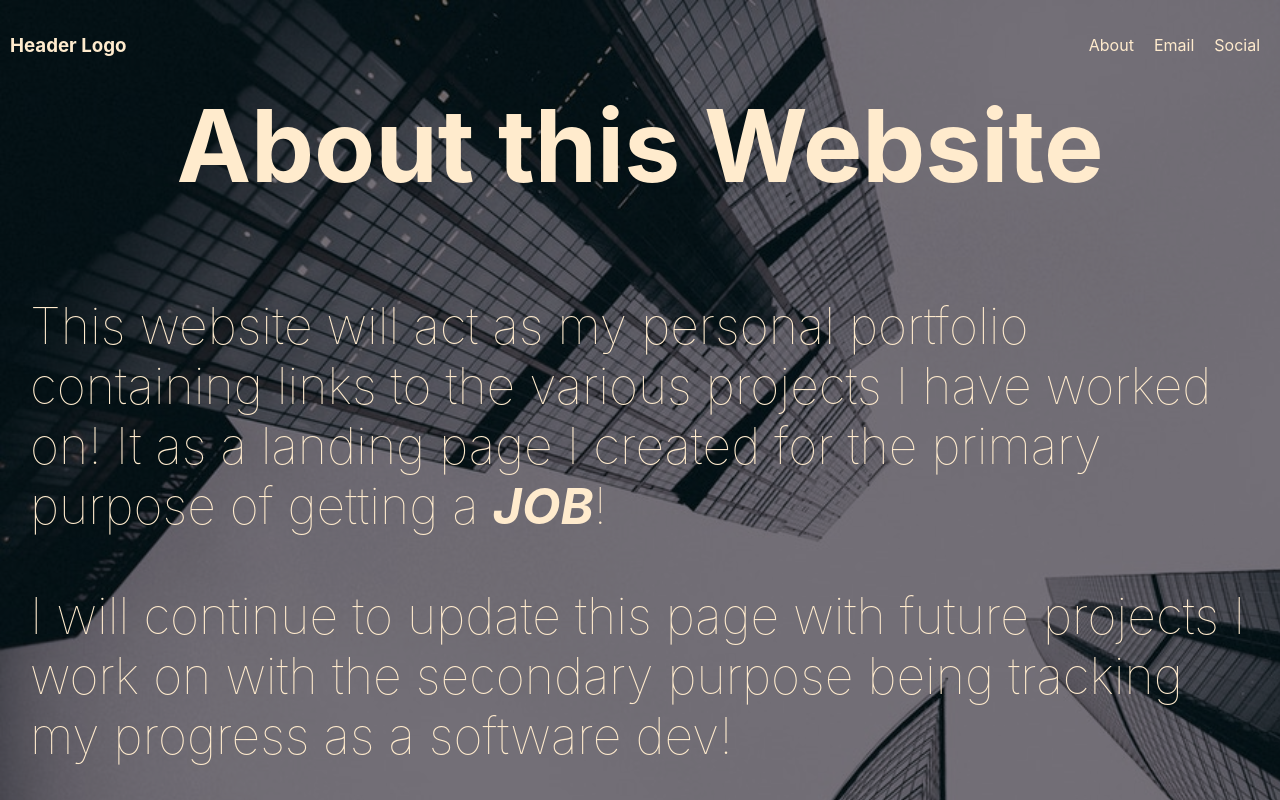
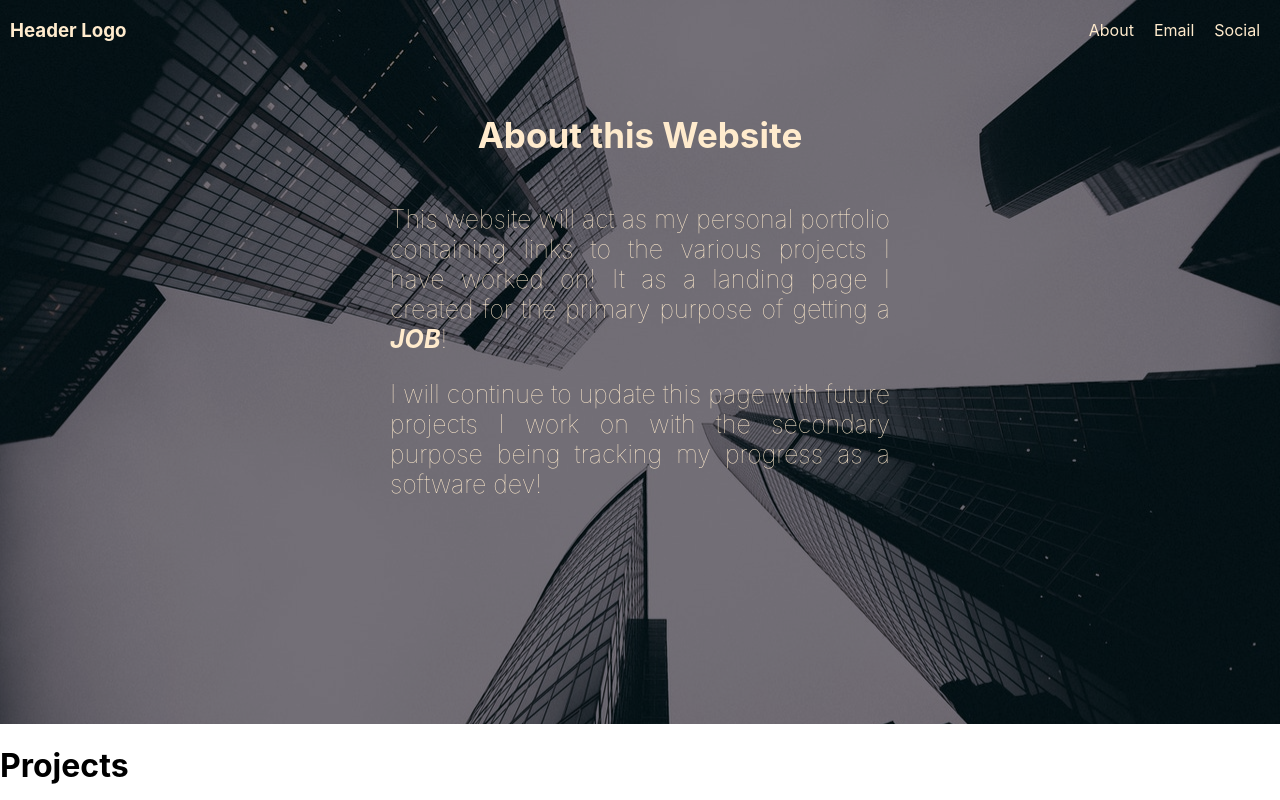
Before and after one commit to adrey1975/Landing-Page, a plain HTML site: page Main/index.html in a window 1280 px wide. Shown: the top 800 px of the page. Drawn offline with Linux system fonts and the light colour scheme.

Commit message:
More CSS changes

```diff
--- a/Main/CSS/styles.css
+++ b/Main/CSS/styles.css
@@ -12,24 +12,26 @@ body{
     background-size: cover;
     background-blend-mode: multiply;
 
-    padding-top: 15px;
-    padding-bottom: 400px;
+    padding-top: 0px;
+    padding-bottom: 200px;
 }
 
 .about-container{
     display: flex;
     flex-direction: column;
-    align-items: center;
+    align-items:center;
+    justify-content: center;
+    padding-top: 30px;
+
 }
 
 .header-for-about{
-    font-size: 100px;
-    margin: 10px;
+    font-size: 35px;
 }
 .about-main{
-    font-size: 50px;
-    margin: 10px;
-    padding: 20px;
+    width: 500px;
+    text-align: justify;
+    font-size: 25px;
     font-weight: 100;
 }
 
```
